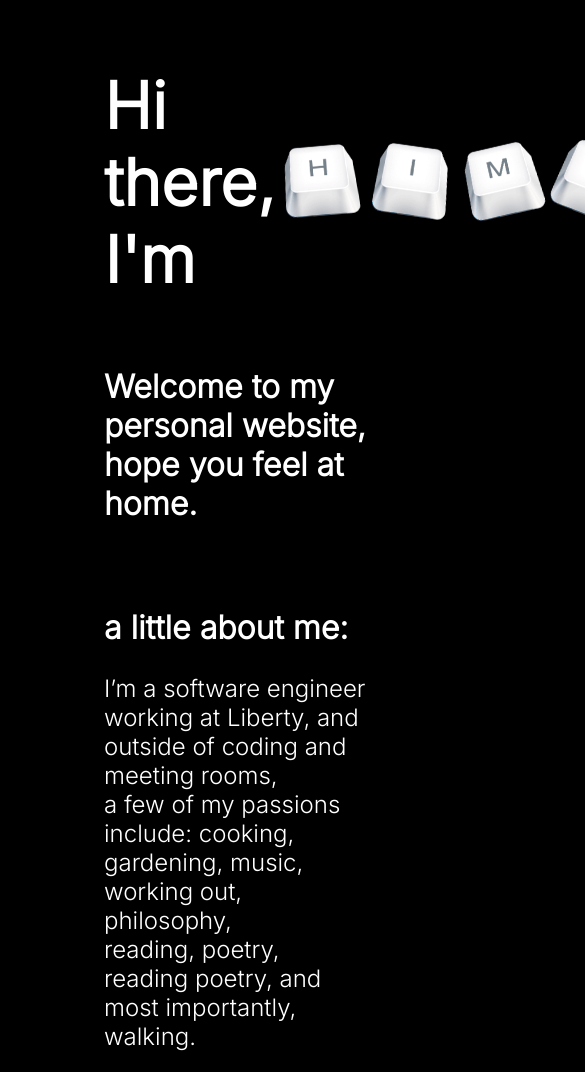
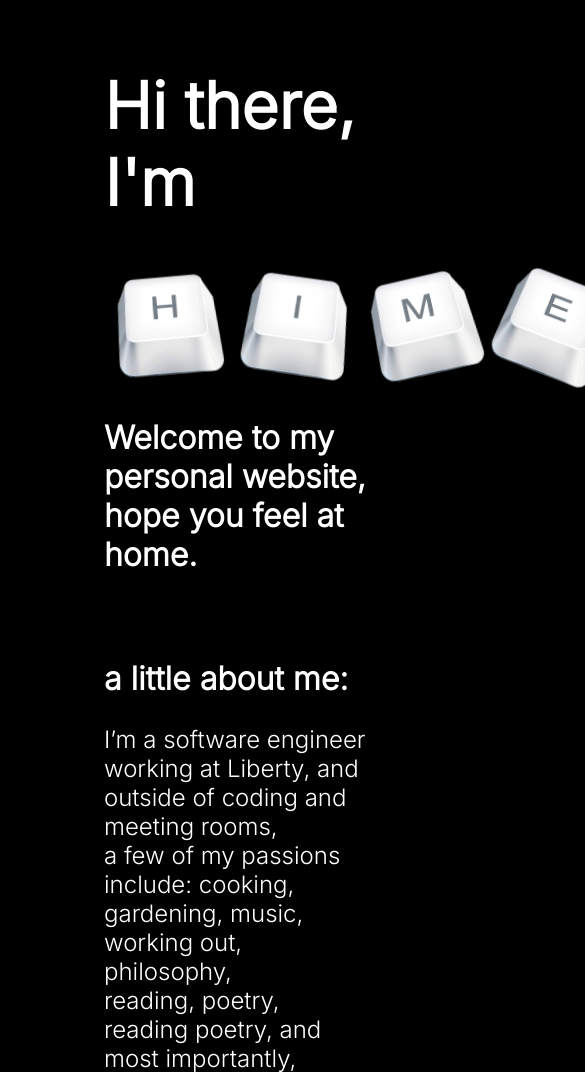
Before and after one commit to himeluddin/personal-website, a plain HTML site: page index.html in a window 390 px wide. Shown: the top 1072 px of the page, 585 px wide, since content can reach past the window. Drawn offline with Linux system fonts and the light colour scheme.

Commit message:
upscaled images and mobile wrapping

```diff
--- a/homepage.css
+++ b/homepage.css
@@ -32,9 +32,10 @@ h3 {
 
 #title-heading {
     display: flex;
-    flex-wrap: nowrap;
+    flex-wrap: wrap;
     align-items: center;
 }
+
 
 #h-button {
     --rotation: -5deg;
@@ -69,6 +70,9 @@ h3 {
 
 .key-img {
 
+    height: 128px;
+    width: 128px;
+
     /*Fib rotation*/
     --rotation: 0deg;
     transform: rotate(var(--rotation));
--- a/index.html
+++ b/index.html
@@ -13,11 +13,11 @@
         <div id="title-heading">
             <h1>Hi there, I'm </h1>
             <div class ="name-heading">
-                <input class="key-img" type="image" id="h-button"  alt="H" src="assets/Hbutton.png" />
-                <input class="key-img" type="image" id="i-button"  alt="I" src="assets/iButton.png" />
-                <input class="key-img" type="image" id="m-button"  alt="M" src="assets/Mbutton.png" />
-                <input class="key-img" type="image" id="e-button"  alt="E" src="assets/Ebutton.png" />
-                <input class="key-img" type="image" id="l-button"  alt="L" src="assets/Lbutton.png" />
+                <img class="key-img"  id="h-button"  alt="H" src="assets/H-button.png" />
+                <img class="key-img"  id="i-button"  alt="I" src="assets/I-button.png" />
+                <img class="key-img"  id="m-button"  alt="M" src="assets/M-button.png" />
+                <img class="key-img"  id="e-button"  alt="E" src="assets/E-button.png" />
+                <img class="key-img"  id="l-button"  alt="L" src="assets/L-button.png" />
             </div>
         </div>
         <h2>Welcome to my personal website, hope you feel at home.</h2>
@@ -55,13 +55,13 @@
         <div class="facts-container"></div>
         <div class ="connection-links">
             <a href="https://github.com/himeluddin" target="_blank">
-            <img class="key-img"  id="github-button"  alt="Github Link (Opens in new tab)" src="assets/gitButton.png" />
+            <img class="key-img"  id="github-button"  alt="Github Link (Opens in new tab)" src="assets/Git-button.png" />
             </a>
             <a href="https://www.linkedin.com/in/himeluddin/" target="_blank">
-                <img class="key-img"  id="linkedin-button"  alt="LinkedIn Link (Opens in new tab)" src="assets/inButton.png" />
+                <img class="key-img"  id="linkedin-button"  alt="LinkedIn Link (Opens in new tab)" src="assets/LinkedIn-button.png" />
             </a>
             <a href="mailto:himelmuddin@gmail.com">
-                <img class="key-img"  id="email-button"  alt="Email Link" src="assets/atButton.png" />
+                <img class="key-img"  id="email-button"  alt="Email Link" src="assets/At-button.png" />
             </a>
         </div>
     </div>
```
Also changed, not shown: assets/At-button.png (added), assets/E-button.png (added), assets/Ebutton.png (deleted), assets/Enter-button.png (added), assets/Git-button.png (added), assets/H-button.png (added), assets/Hbutton.png (deleted), assets/I-button.png (added), assets/L-button.png (added), assets/Lbutton.png (deleted), assets/LinkedIn-button.png (added), assets/M-button.png (added), assets/Mbutton.png (deleted), assets/atButton.png (deleted), 4 more files.
